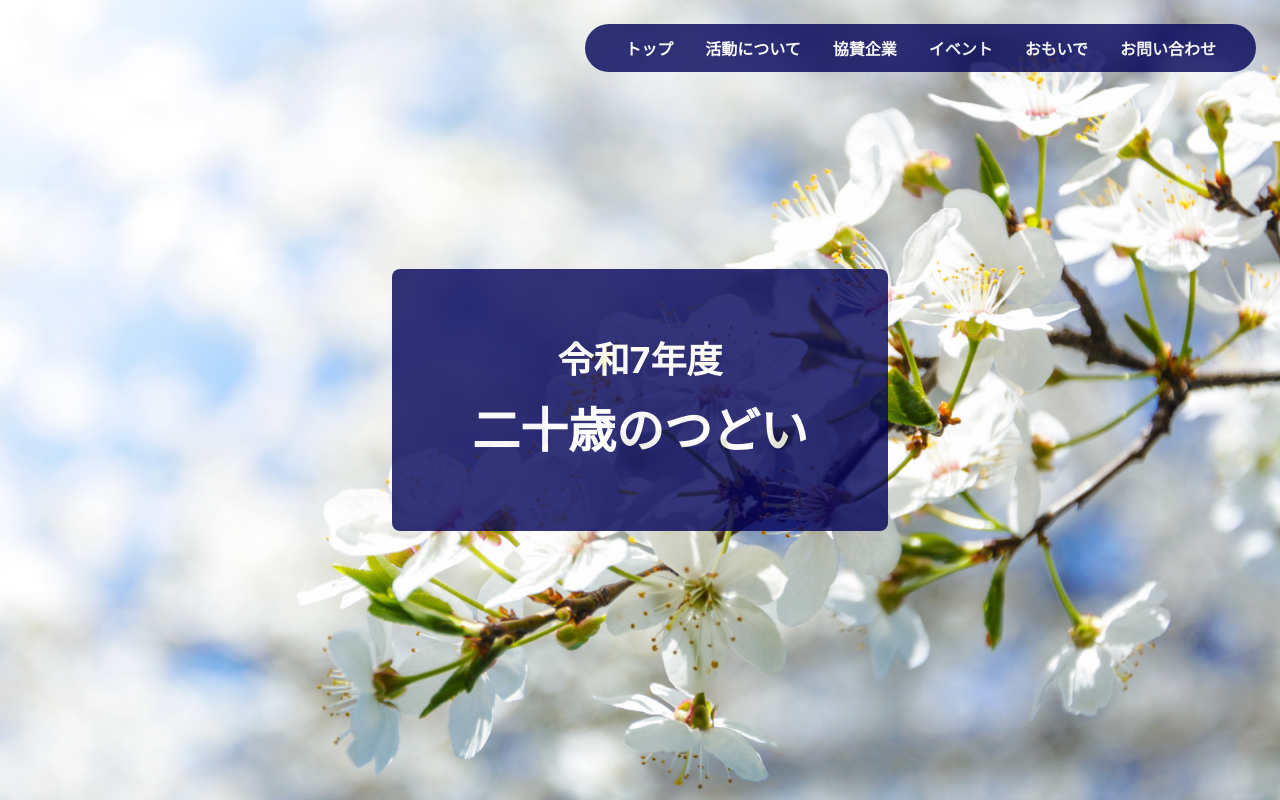
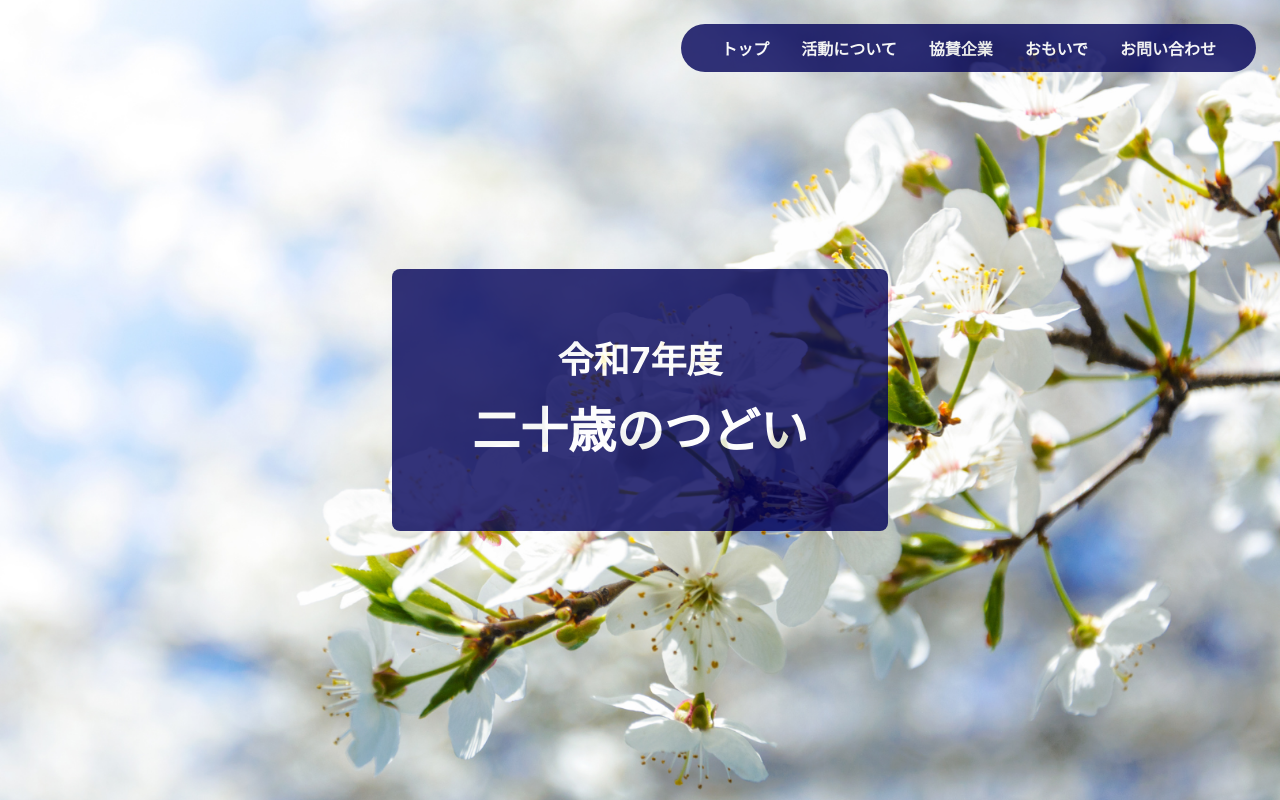
Before and after one commit to yushin-ito/Entyoukai, a React (Vite) app: page / in a window 1280 px wide. Shown: the top 800 px of the page. Built offline with nearby package versions, Linux system fonts and the light colour scheme.

Commit message:
change: イベントを廃止

```diff
--- a/src/components/layouts/MainVisual.tsx
+++ b/src/components/layouts/MainVisual.tsx
@@ -128,15 +128,6 @@ const MainVisual = () => {
           </Button>
           <Button
             as={Link}
-            to="/event"
-            variant="link"
-            color="white"
-            _active={{ opacity: 0.6 }}
-          >
-            イベント
-          </Button>
-          <Button
-            as={Link}
             to="/memory"
             variant="link"
             color="white"
@@ -198,17 +189,6 @@ const MainVisual = () => {
               </Button>
               <Button
                 as={Link}
-                to="/event"
-                variant="link"
-                color="white"
-                fontSize="lg"
-                _active={{ opacity: 0.6 }}
-                onClick={onClose}
-              >
-                イベント
-              </Button>
-              <Button
-                as={Link}
                 to="/memory"
                 variant="link"
                 color="white"
```
